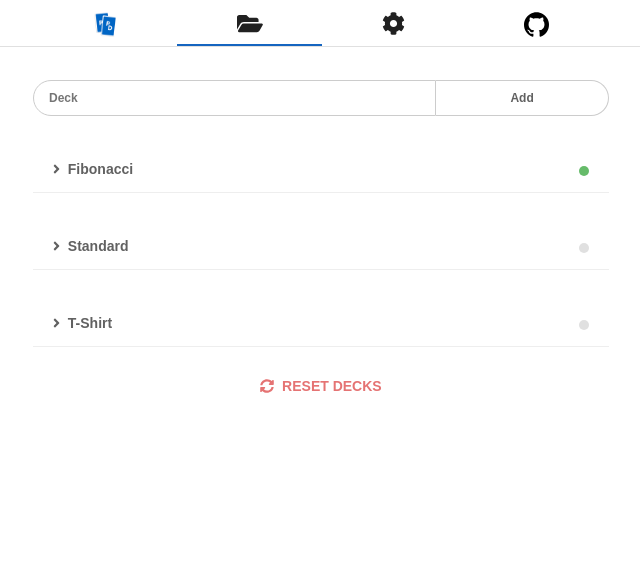
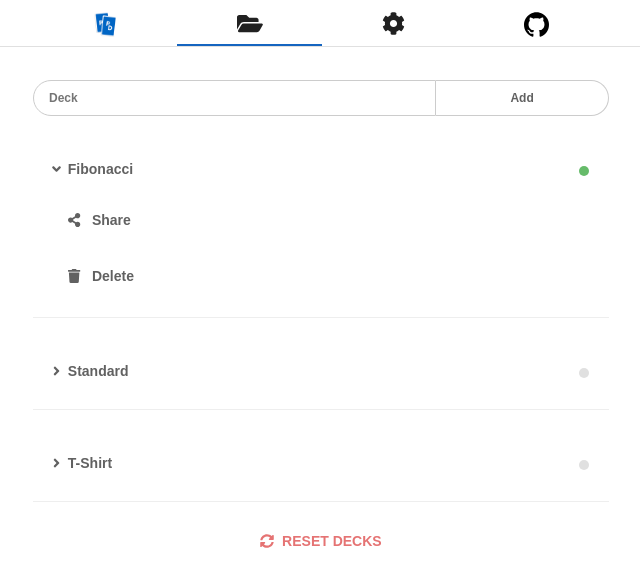
Before and after one commit to victorheringer/planning-poker-deck, a React (Create React App) app: page /decks in a window 1280 px wide. Both pictures are taken after a click on the element "Fibonacci". Shown: the top 586 px of the page, without its empty margins (319-959 px from the left). Built offline with nearby package versions, Linux system fonts and the light colour scheme.

Commit message:
@change deck list to an expandable list

```diff
--- a/src/App.js
+++ b/src/App.js
@@ -13,7 +13,7 @@ import Decks from './containers/Decks';
 import Config from './containers/Config';
 
 /** Contexts */
-import { ThemeContext } from './contexts/ThemeContext';
+import { ThemeContext } from './Contexts';
 
 /** Helpers */
 import I18n from './helpers/I18n';
--- a/src/contexts/ThemeContext.js
+++ b/src/Contexts.js
@@ -1,3 +1,6 @@
 import React from 'react';
 
+/**
+ * Context to handle theme
+ */
 export const ThemeContext = React.createContext('tech');
--- a/src/components/Card/index.js
+++ b/src/components/Card/index.js
@@ -3,7 +3,7 @@ import PropTypes from 'prop-types';
 import CardFactory from './../../helpers/CardFactory';
 import FrontFace from './FrontFace';
 import BackFace from './BackFace';
-import { ThemeContext } from './../../contexts/ThemeContext';
+import { ThemeContext } from './../../Contexts';
 import './index.css';
 
 /**
@@ -86,7 +86,7 @@ const Card = ({
           </div>
           <div className={"card" + flipped} onClick={handleClick}>
             <FrontFace />
-              <BackFace icon={icon} value={value} pattern={theme} />
+            <BackFace icon={icon} value={value} pattern={theme} />
           </div>
         </div>
       </div>
--- a/src/components/DeckList/DeckItem.js
+++ b/src/components/DeckList/DeckItem.js
@@ -1,10 +1,39 @@
 import React from 'react';
+import update from 'immutability-helper';
+import { FontAwesomeIcon } from '@fortawesome/react-fontawesome';
 
-const StretchableItem = ({ children }) => {
-  return <React.Fragment>
-    <h2>Item</h2>
-    {children}
-  </React.Fragment>;
+class DeckItem extends React.Component {
+
+  constructor(props) {
+    super(props);
+    this.state = { show: false }
+  }
+
+  handleToggleShow = () => {
+    this.setState( state => update(state, { show: { $set: !state.show } } ) );
+  }
+
+  render() {
+
+    const { children, title } = this.props;
+
+    return (
+      <li>
+        <span onClick={this.handleToggleShow}>
+          <FontAwesomeIcon icon={"angle-right"} className={this.state.show ? 'rotate-down' : 'rotate-up'} /> &nbsp;
+          {title}
+        </span>
+        {children.filter(
+          val => !val.type || val.type.name != 'DeckListSubItem'
+        )}
+        <ul className={this.state.show ? 'show' : 'hidden'}>
+          {children.filter(
+            val => val.type && val.type.name == 'DeckListSubItem'
+          )}
+        </ul>
+      </li>
+    );
+  }
 }
 
-export default StretchableItem;
+export default DeckItem;
--- a/src/components/DeckList/DeckSubItem.js
+++ b/src/components/DeckList/DeckSubItem.js
@@ -1,21 +1,9 @@
 import React from 'react';
 
-class DeckListSubItem extends React.Component {
-
-  constructor(props) {
-    super(props);
-    this.state = { visible: false };
-  }
-
-  render() {
-
-    return(
-      <React.Fragment>
-        <h3>SubItem</h3>
-        {this.props.children}
-      </React.Fragment>
-    );
-  }
+const DeckListSubItem = ({ children }) => {
+  return(
+    <li>{children}</li>
+  );
 }
 
 export default DeckListSubItem;
--- a/src/components/DeckList/index.css
+++ b/src/components/DeckList/index.css
@@ -0,0 +1,64 @@
+.deckList {
+  margin-top: 20px;
+  list-style: none;
+}
+
+.deckList > li {
+  font-family: Arial, sans-serif;
+  font-weight: bold;
+  font-size: 14px;
+  margin-bottom: 30px;
+  color: #616161;
+  padding: 15px 20px;
+  border-bottom: 1px solid #EEEEEE;
+  cursor: pointer;
+}
+
+.deckList > li > ul {
+  list-style: none;
+  padding-top: 15px;
+  padding-left: 15px;
+}
+
+.deckList > li > ul > li {
+  padding: 20px 0 20px 0;
+}
+
+.deckList > li > .hidden {
+  max-height: 0;
+  -webkit-transition: all 1s ease-in-out;
+  transition: all 1s;
+  overflow: hidden;
+  opacity: 0;
+}
+
+.deckList > li > .show {
+  max-height: 110px;
+  opacity: 1;
+  -webkit-transition: all 1s ease-in-out;
+  transition: all 1s;
+}
+
+.deckList > li > ul.hidden li {
+  margin-top: -40px;
+  -webkit-transition: all 1s ease-in-out;
+  transition: all 1s;
+}
+
+.deckList > li > ul.show li {
+  margin-top: 0px;
+  -webkit-transition: all 1s ease-in-out;
+  transition: all 1s;
+}
+
+.rotate-down {
+  transform: rotate(90deg);
+  -webkit-transition: all 1s ease-in-out;
+  transition: all 1s;
+}
+
+.rotate-up {
+  transform: rotate(0deg);
+  -webkit-transition: all 1s ease-in-out;
+  transition: all 1s;
+}
--- a/src/components/DeckList/index.js
+++ b/src/components/DeckList/index.js
@@ -2,8 +2,10 @@ import React from 'react';
 import './index.css';
 
 
-const StretchableList = ({children}) => {
-  return <React.Fragment>{children}</React.Fragment>;
+const DeckList = ({children}) => {
+  return (
+    <ul className="deckList">{children}</ul>
+  );
 }
 
-export default StretchableList;
+export default DeckList;
--- a/src/containers/Decks/index.css
+++ b/src/containers/Decks/index.css
@@ -1,23 +1,3 @@
-.decks {
-
-}
-
-
-.decks ul {
-  margin-top: 20px;
-  list-style: none;
-}
-
-.decks li {
-  font-family: Arial, sans-serif;
-  font-weight: bold;
-  font-size: 14px;
-  margin-bottom: 30px;
-  color: #616161;
-  padding: 15px 20px;
-  border-bottom: 1px solid #EEEEEE;
-}
-
 .addDeck {
   display: grid;
   grid-template-columns: 70% 30%;
--- a/src/containers/Decks/index.js
+++ b/src/containers/Decks/index.js
@@ -15,6 +15,8 @@ class Decks extends Component {
 
   render() {
     return (
+      <React.Fragment>
+
       <div className="decks">
         <div className="addDeck">
           <div>
@@ -35,17 +37,19 @@ class Decks extends Component {
           </button>
           </div>
         </div>
-        <ul>
+        <DeckList>
           { this.props.decks.map(deck =>
-            <li key={deck.id}>
-              <span onClick={ () => this.props.share( deck.id ) }>
-                <FontAwesomeIcon icon={"angle-right"}/> &nbsp;
-                {deck.description}
-              </span>
+            <DeckItem key={deck.id} title={deck.description}>
               <Radio active={deck.favorite} id={deck.id} onClick={this.props.favorite} />
-            </li>
+              <DeckListSubItem>
+                <h4><FontAwesomeIcon icon={"share-alt"} /> &nbsp; Share</h4>
+              </DeckListSubItem>
+              <DeckListSubItem>
+                <h4><FontAwesomeIcon icon={"trash"} /> &nbsp; Delete</h4>
+              </DeckListSubItem>
+            </DeckItem>
           )}
-        </ul>
+        </DeckList>
         <div className="resetButtonWrapper">
           <button className="resetButton" onClick={this.props.handleConfirmBoxResetDeck}>
             <FontAwesomeIcon icon="sync-alt" /> &nbsp;
@@ -53,6 +57,7 @@ class Decks extends Component {
           </button>
         </div>
       </div>
+      </React.Fragment>
     );
   }
 }
```
Also changed, not shown: src/components/Radio/index.js (+9 -3 lines).
